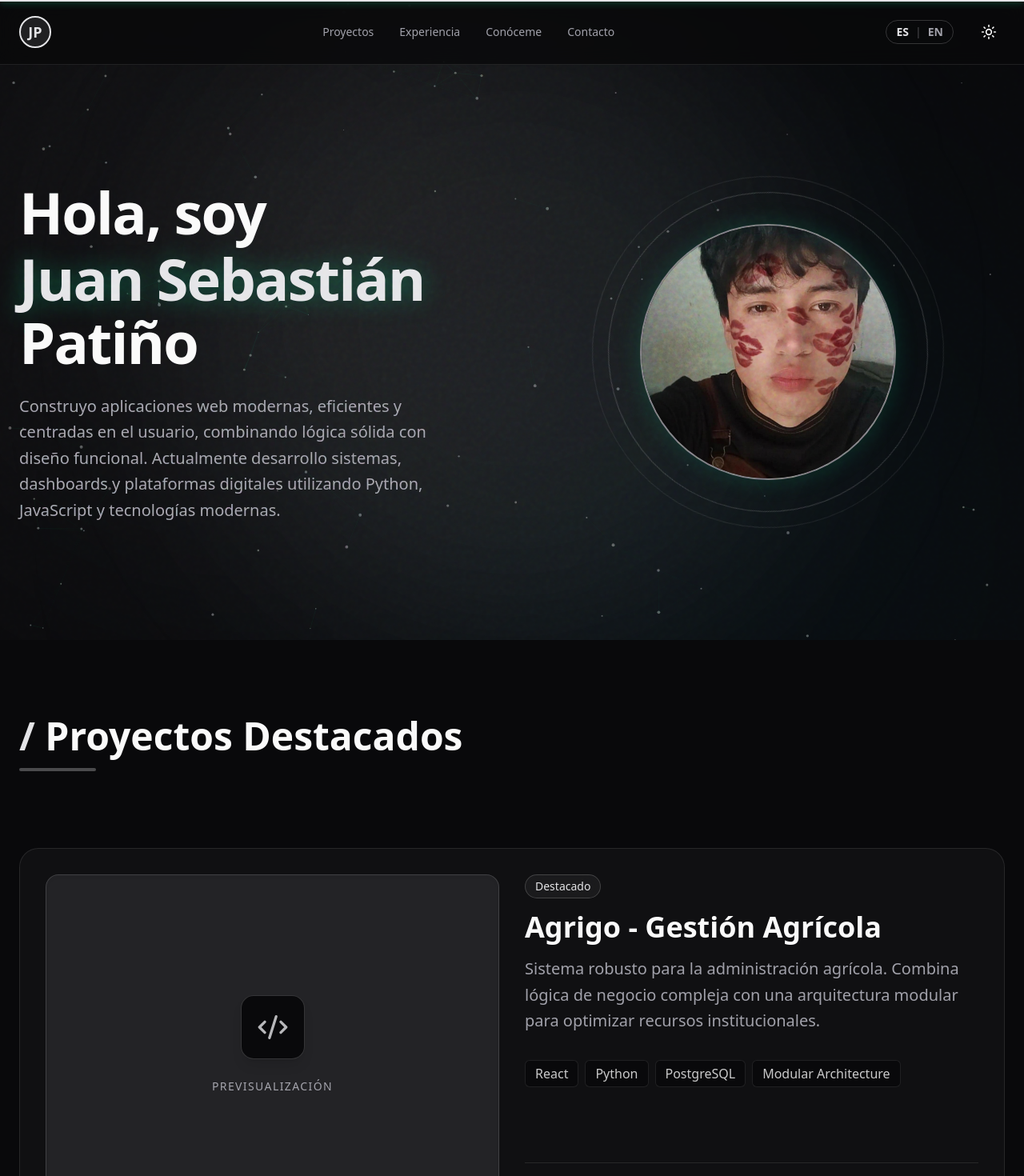
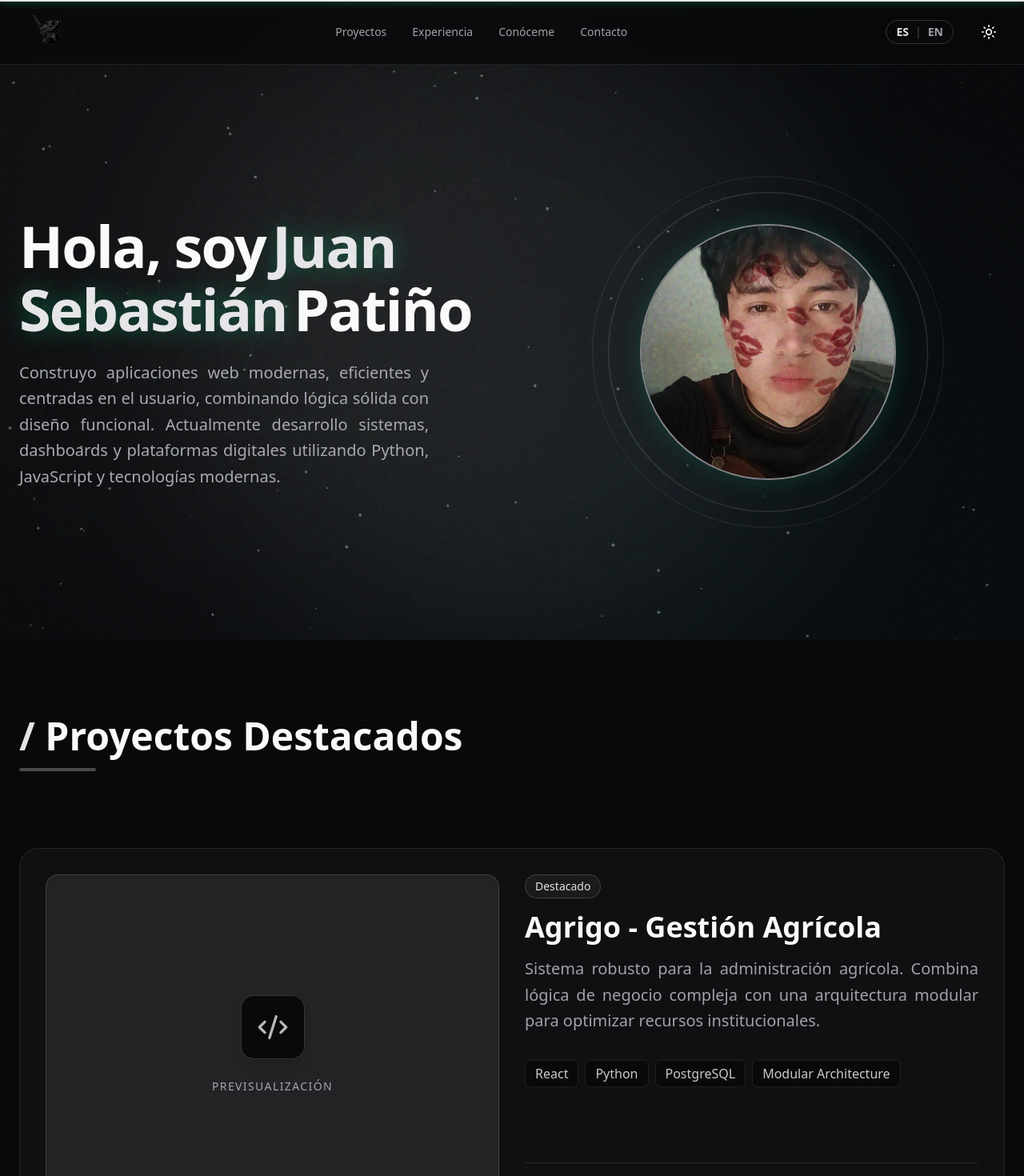
Before and after one commit to sebastianUCC2024/PortafolioPersonal, a Next.js app: page / in a window 1280 px wide. Shown: the top 1470 px of the page at 80% size. Built offline with nearby package versions, Linux system fonts and the light colour scheme.

Commit message:
Correcion del icono y texto en el modo claro

```diff
--- a/app/layout.tsx
+++ b/app/layout.tsx
@@ -23,8 +23,11 @@ const inter = Inter({
 });
 
 export const metadata: Metadata = {
-  title: "Juan Patiño | Frontend Developer",
-  description: "Portafolio profesional de Juan Patiño. Desarrollador Frontend y Diseñador UI/UX.",
+  title: "Juan Sebastián Patiño | Software Developer",
+  description: "Portafolio profesional de Juan Sebastián Patiño. Desarrollador de Software y Soluciones Web Inteligentes.",
+  icons: {
+    icon: "/favicon.png",
+  },
 };
 
 export default function RootLayout({
--- a/components/layout/navbar.tsx
+++ b/components/layout/navbar.tsx
@@ -30,12 +30,17 @@ export function Navbar() {
         <header className="fixed top-0 w-full z-50 border-b border-brand-cyan/10 bg-background/80 backdrop-blur-md transition-colors duration-300">
             <div className="max-w-7xl mx-auto px-6 h-20 flex items-center justify-between">
 
-                {/* Logo minimalista textual */}
+                {/* Logo con icono personalizado (Versión Final Corregida) */}
                 <a href="#" className="flex items-center gap-2 group">
-                    <div className="w-10 h-10 rounded-full border-2 border-brand-cyan flex items-center justify-center bg-brand-cyan/10 group-hover:bg-brand-cyan transition-colors">
-                        <span className="font-primary font-bold text-lg text-brand-cyan group-hover:text-background">JP</span>
+                    <div className="w-18 h-18 relative transition-transform duration-500 group-hover:scale-110 flex items-center justify-center">
+                        <img
+                            src="/logo.png"
+                            alt="Logo"
+                            className="w-full h-full object-contain mix-blend-multiply dark:invert dark:mix-blend-screen transition-all"
+                        />
                     </div>
                 </a>
+
 
                 {/* Navegación de Escritorio */}
                 <nav className="hidden md:flex gap-8 items-center font-secondary">
--- a/components/sections/about.tsx
+++ b/components/sections/about.tsx
@@ -25,7 +25,7 @@ export function About() {
                             <div className="w-24 h-1 bg-brand-cyan/30 rounded-full" />
                         </div>
 
-                        <div className="space-y-6 text-muted text-lg leading-relaxed">
+                        <div className="space-y-6 text-muted text-lg leading-relaxed text-justify">
                             <p>{t.about.description1}</p>
                             <p>{t.about.description2}</p>
                         </div>
--- a/components/sections/contact.tsx
+++ b/components/sections/contact.tsx
@@ -27,7 +27,7 @@ export function Contact() {
                             <h3 className="text-3xl md:text-4xl font-bold font-primary text-foreground leading-tight mb-6">
                                 {t.contact.subtitle}
                             </h3>
-                            <p className="text-muted text-lg leading-relaxed max-w-md">
+                            <p className="text-muted text-lg leading-relaxed max-w-md text-justify">
                                 {t.contact.description}
                             </p>
                         </div>
--- a/components/sections/experience.tsx
+++ b/components/sections/experience.tsx
@@ -44,7 +44,7 @@ export function Experience() {
                         </div>
                     </div>
 
-                    <p className="text-muted text-lg leading-relaxed mb-10 border-l-2 border-brand-cyan/20 pl-6">
+                    <p className="text-muted text-lg leading-relaxed mb-10 border-l-2 border-brand-cyan/20 pl-6 text-justify">
                         {t.experience.description}
                     </p>
 
--- a/components/sections/hero.tsx
+++ b/components/sections/hero.tsx
@@ -22,8 +22,8 @@ export function Hero() {
                 <div className="flex flex-col items-center text-center lg:items-start lg:text-left space-y-6 z-10">
                     <FadeIn delay={0.2}>
                         <h1 className="text-4xl md:text-6xl lg:text-7xl font-bold tracking-tight text-foreground leading-[1.1]">
-                            {t.hero.greeting} <br />
-                            <span className="text-brand-cyan block mt-1 drop-shadow-[0_0_15px_rgba(0,229,153,0.3)]">
+                            {t.hero.greeting}
+                            <span className="text-brand-cyan mx-2 drop-shadow-[0_0_15px_rgba(0,229,153,0.3)]">
                                 {t.hero.name}
                             </span>
                             <span>{t.hero.lastName}</span>
@@ -31,7 +31,7 @@ export function Hero() {
                     </FadeIn>
 
                     <FadeIn delay={0.3}>
-                        <p className="text-muted text-lg md:text-xl max-w-lg leading-relaxed">
+                        <p className="text-muted text-lg md:text-xl max-w-lg leading-relaxed text-justify">
                             {t.hero.description}
                         </p>
                     </FadeIn>
--- a/components/sections/projects.tsx
+++ b/components/sections/projects.tsx
@@ -109,7 +109,7 @@ function SpotlightCard({ project }: { project: any }) {
                     </h3>
                 </div>
 
-                <p className="text-muted text-lg md:text-xl mb-8 leading-relaxed">
+                <p className="text-muted text-lg md:text-xl mb-8 leading-relaxed text-justify">
                     {project.description}
                 </p>
 
--- a/components/ui/button.tsx
+++ b/components/ui/button.tsx
@@ -14,7 +14,7 @@ export const Button = React.forwardRef<HTMLButtonElement, ButtonProps>(
 
         // Diccionario de variantes visuales (Aquí inyectamos la estética futurista)
         const variants = {
-            primary: "bg-brand-cyan text-white dark:text-zinc-950 shadow-xl hover:-translate-y-1 hover:bg-brand-cyan-hover hover:shadow-2xl font-semibold",
+            primary: "bg-brand-cyan text-background shadow-xl hover:-translate-y-1 hover:bg-brand-cyan-hover hover:shadow-2xl font-semibold",
             outline: "border border-brand-cyan/50 text-brand-cyan hover:border-brand-cyan hover:bg-brand-cyan/10 hover:-translate-y-1",
             ghost: "text-foreground hover:bg-card-bg hover:text-brand-cyan",
         };
```
Also changed, not shown: public/favicon.png (added), public/logo.png (added).
